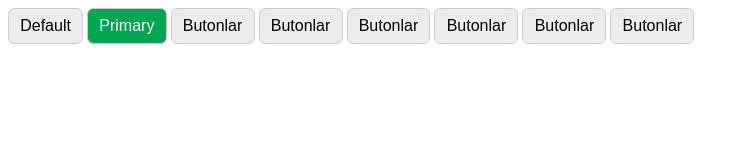
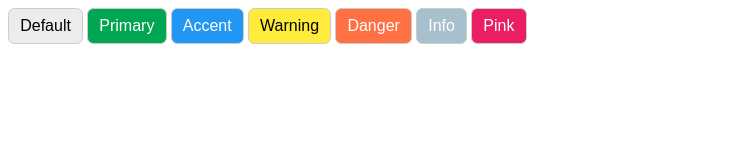
Before and after one commit to brkckr20/html-css3-notlar, a plain HTML site: page css/button-kutuphane/index.html in a window 1280 px wide. Shown: the whole page, without its empty margins (0-749 px from the left). Drawn offline with Linux system fonts and the light colour scheme.

Commit message:
button kutuphane tamamlandi

```diff
--- a/css/button-kutuphane/button.css
+++ b/css/button-kutuphane/button.css
@@ -28,3 +28,48 @@
     background-color: #007a3b;
     border-color: #007a3b;
 }
+
+.btn-accent {
+    background-color: #2196f3;
+    color: white;
+}
+
+.btn-accent:hover {
+    background-color: #0069c0;
+}
+
+.btn-warning {
+    background-color: #ffeb3b;
+}
+
+.btn-warning:hover {
+    background-color: #c8b900;
+}
+
+.btn-danger {
+    background-color: #ff7043;
+    color: white;
+}
+
+.btn-danger:hover {
+    background-color: #c63f17;
+
+}
+
+.btn-info {
+    background-color: #a7c0cd;
+    color: white;
+}
+
+.btn-info:hover {
+    background-color: #4b636e;
+}
+
+.btn-pink {
+    background-color: #e91e63;
+    color: white;
+}
+
+.btn-pink:hover {
+    background-color: #b0003a;
+}
--- a/css/button-kutuphane/index.html
+++ b/css/button-kutuphane/index.html
@@ -13,12 +13,11 @@
 
     <button class="btn">Default</button>
     <button class="btn btn-primary">Primary</button>
-    <button class="btn">Butonlar</button>
-    <button class="btn">Butonlar</button>
-    <button class="btn">Butonlar</button>
-    <button class="btn">Butonlar</button>
-    <button class="btn">Butonlar</button>
-    <button class="btn">Butonlar</button>
+    <button class="btn btn-accent">Accent</button>
+    <button class="btn btn-warning">Warning</button>
+    <button class="btn btn-danger">Danger</button>
+    <button class="btn btn-info">Info</button>
+    <button class="btn btn-pink">Pink</button>
 
 </body>
 
```
